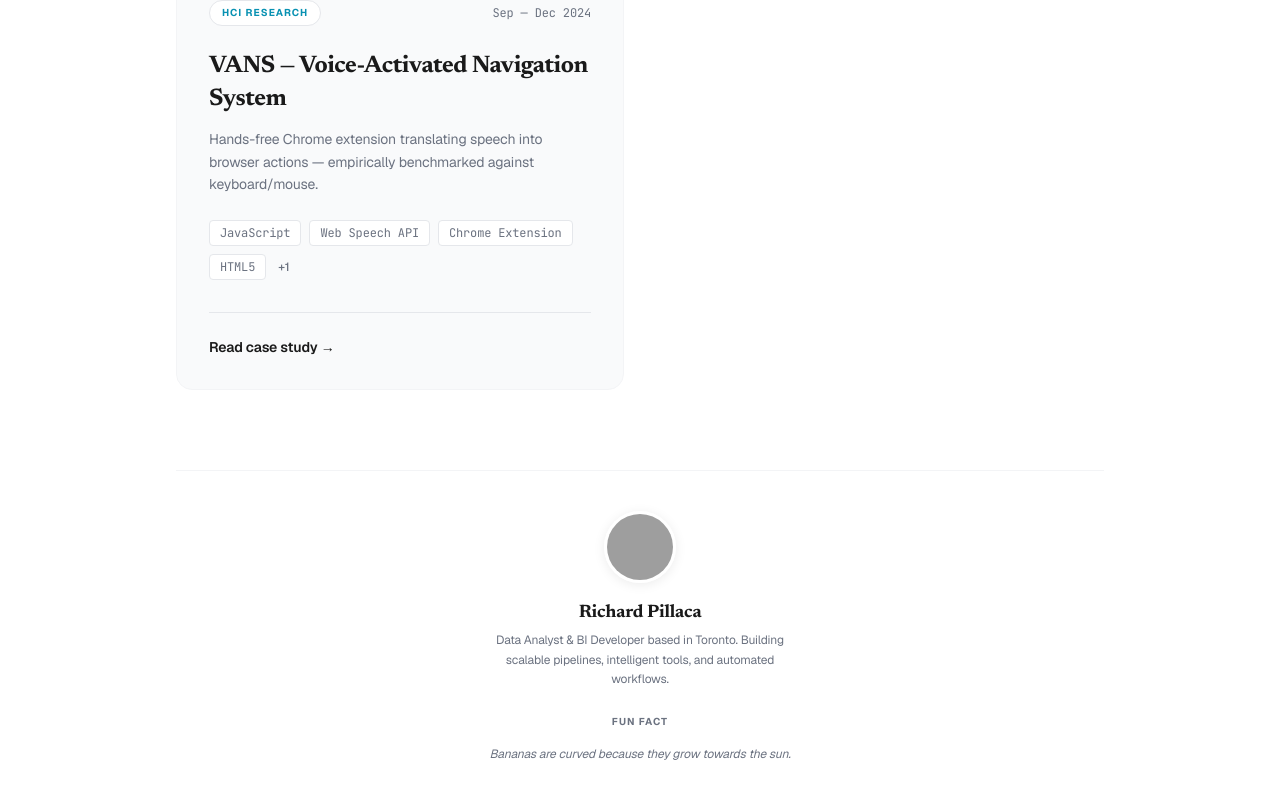
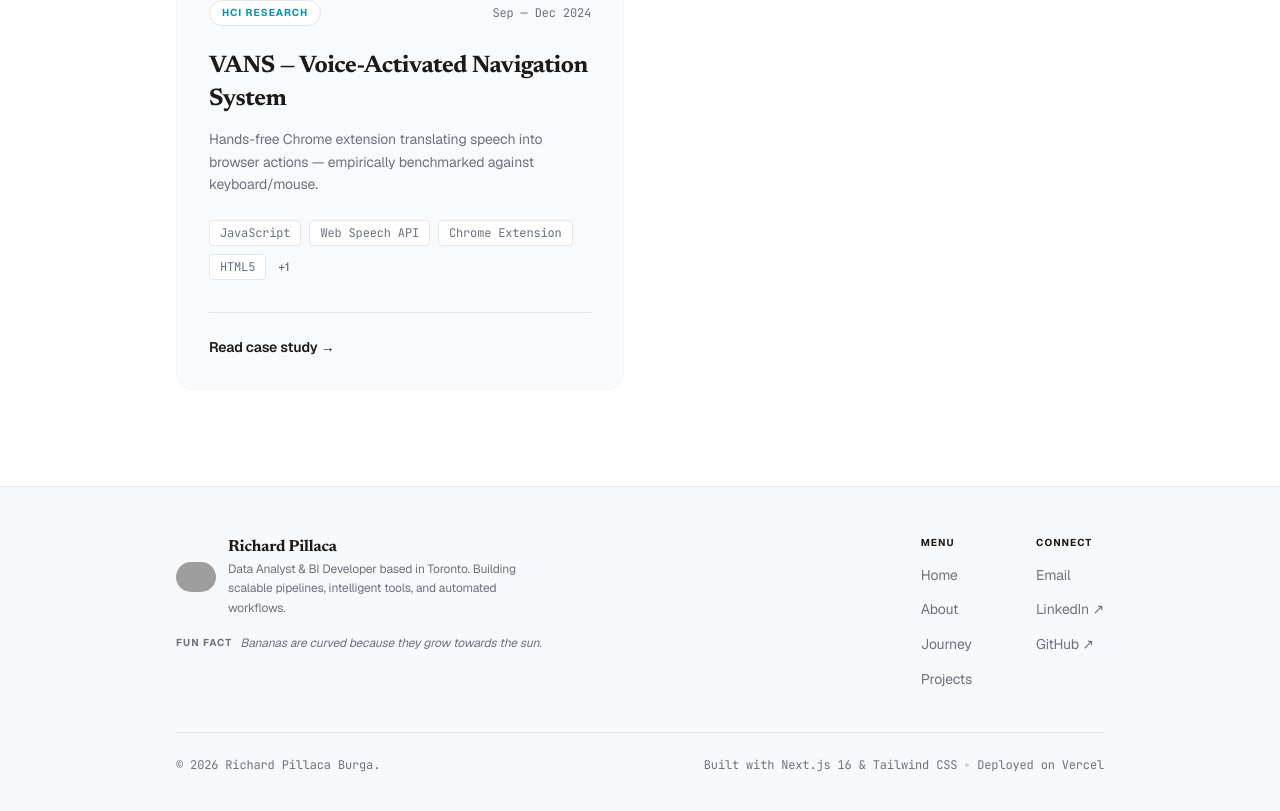
Before and after one commit to RikepilB/Portlio, a Next.js app: page /projects in a window 1280 px wide. Shown: the part 1947-2758 px from the top of the page. Built offline with nearby package versions, Linux system fonts and the light colour scheme; grey boxes are pictures that could not be loaded.

Commit message:
Unified footer: profile pic + fun fact + menu/connect links for projects page, hide on landing/about/journey, add back to top on landing

```diff
--- a/src/app/page.tsx
+++ b/src/app/page.tsx
@@ -1,20 +1,10 @@
 'use client'
 
-import { useState } from 'react'
 import Image from 'next/image'
 import Link from 'next/link'
 import { Github, Linkedin, Instagram, Twitter, Database, Code2, Network } from 'lucide-react'
 import { projects } from '@/data/projects'
 import { socialLinks } from '@/data/social'
-
-const funFacts = [
-    'Otters hold hands while they sleep so they don\'t drift away from each other in the water.',
-    'Identical twins don\'t have the same fingerprints.',
-    'Bananas are curved because they grow towards the sun.',
-    'Octopuses have three hearts and blue blood.',
-    'A day on Venus is longer than a year on Venus.',
-    'Humans share about 50% of their DNA with bananas.',
-]
 
 const featuredSlugs = [
   'empenalo-fintech',
@@ -54,7 +44,6 @@ const iconMap: Record<string, React.ComponentType<{ size?: number; strokeWidth?:
 export default function HomePage() {
   const featuredProjects = projects.filter((p) => featuredSlugs.includes(p.slug))
   const remainingCount = projects.length - featuredProjects.length
-  const [funFact] = useState(() => funFacts[Math.floor(Math.random() * funFacts.length)])
 
   return (
     <>
@@ -213,32 +202,16 @@ export default function HomePage() {
         </div>
       </section>
 
-      {/* ── Footer ── */}
-      <footer className="border-t border-[#e6e8eb] py-12">
-        <div className="shell">
-          <div className="flex flex-col items-center gap-4">
-            <div className="w-[72px] h-[72px] rounded-full border-[3px] border-white shadow-[0_2px_12px_rgba(0,0,0,0.08)] overflow-hidden">
-              <Image
-                src="/images/profile-pic.png"
-                alt=""
-                width={72}
-                height={72}
-                className="object-cover w-full h-full"
-              />
-            </div>
-            <div className="flex flex-col items-center gap-1">
-              <span className="font-display font-bold text-[#1A1A1A] text-lg">Richard Pillaca</span>
-              <p className="text-xs text-[#6e7481] text-center max-w-xs leading-relaxed">
-                Data Analyst &amp; BI Developer based in Toronto. Building scalable pipelines, intelligent tools, and automated workflows.
-              </p>
-            </div>
-            <p className="text-[10px] font-bold tracking-widest uppercase text-[#6e7481] mt-2">Fun Fact</p>
-            <p className="text-xs text-[#6e7481] leading-relaxed max-w-xs text-center italic">
-              {funFact}
-            </p>
-          </div>
-        </div>
-      </footer>
+      {/* Back to Top */}
+      <div className="flex justify-center pb-16">
+        <button
+          onClick={() => window.scrollTo({ top: 0, behavior: 'smooth' })}
+          className="inline-flex items-center gap-2 text-[11px] font-mono font-bold tracking-widest uppercase text-[#6e7481] hover:text-[#2bc08f] transition-colors group"
+        >
+          <span className="w-1.5 h-1.5 rounded-full bg-[#d1d2d8] group-hover:bg-[#2bc08f] transition-colors" />
+          ↑ Back to top
+        </button>
+      </div>
     </>
   )
 }
--- a/src/app/projects/page.tsx
+++ b/src/app/projects/page.tsx
@@ -2,23 +2,12 @@
 
 import { useState } from 'react'
 import Link from 'next/link'
-import Image from 'next/image'
 import { projects } from '@/data/projects'
-
-const funFacts = [
-    'Otters hold hands while they sleep so they don\'t drift away from each other in the water.',
-    'Identical twins don\'t have the same fingerprints.',
-    'Bananas are curved because they grow towards the sun.',
-    'Octopuses have three hearts and blue blood.',
-    'A day on Venus is longer than a year on Venus.',
-    'Humans share about 50% of their DNA with bananas.',
-]
 
 const categories = ['All', 'DATA SCIENCE', 'RESEARCH', 'EXCEL AUTOMATION', 'FULL STACK']
 
 export default function ProjectsPage() {
     const [active, setActive] = useState('All')
-    const [funFact] = useState(() => funFacts[Math.floor(Math.random() * funFacts.length)])
 
     const filtered = active === 'All' ? projects : projects.filter((p) => p.category === active)
 
@@ -111,31 +100,6 @@ export default function ProjectsPage() {
                         </article>
                     ))}
                 </div>
-
-                {/* ── Footer ── */}
-                <div className="mt-20 pt-10 border-t border-[#F3F4F6]">
-                    <div className="flex flex-col items-center gap-4">
-                        <div className="w-[72px] h-[72px] rounded-full border-[3px] border-white shadow-[0_2px_12px_rgba(0,0,0,0.08)] overflow-hidden">
-                            <Image
-                                src="/images/profile-pic.png"
-                                alt=""
-                                width={72}
-                                height={72}
-                                className="object-cover w-full h-full"
-                            />
-                        </div>
-                        <div className="flex flex-col items-center gap-1">
-                            <span className="font-display font-bold text-[#1A1A1A] text-lg">Richard Pillaca</span>
-                            <p className="text-xs text-[#6B7280] text-center max-w-xs leading-relaxed">
-                                Data Analyst &amp; BI Developer based in Toronto. Building scalable pipelines, intelligent tools, and automated workflows.
-                            </p>
-                        </div>
-                        <p className="text-[10px] font-bold tracking-widest uppercase text-[#6B7280] mt-2">Fun Fact</p>
-                        <p className="text-xs text-[#6B7280] leading-relaxed max-w-xs text-center italic">
-                            {funFact}
-                        </p>
-                    </div>
-                </div>
             </div>
         </div>
     )
--- a/src/components/layout/Footer.tsx
+++ b/src/components/layout/Footer.tsx
@@ -1,45 +1,72 @@
 'use client'
 
+import { useState } from 'react'
 import Link from 'next/link'
+import Image from 'next/image'
 import { usePathname } from 'next/navigation'
 import { contactInfo } from '@/data/social'
 
-const footerLinks = [
+const funFacts = [
+    "Otters hold hands while they sleep so they don't drift away from each other in the water.",
+    "Identical twins don't have the same fingerprints.",
+    'Bananas are curved because they grow towards the sun.',
+    'Octopuses have three hearts and blue blood.',
+    'A day on Venus is longer than a year on Venus.',
+    'Humans share about 50% of their DNA with bananas.',
+]
+
+const menuLinks = [
+    { name: 'Home', href: '/' },
+    { name: 'About', href: '/about' },
+    { name: 'Journey', href: '/journey' },
     { name: 'Projects', href: '/projects' },
-    { name: 'Journey', href: '/journey' },
-    { name: 'Skills', href: '/skills' },
-    { name: 'Resume', href: '/resume' },
-    { name: 'About', href: '/about' },
 ]
 
 export function Footer() {
     const pathname = usePathname()
-    if (pathname === '/' || pathname === '/journey' || pathname === '/about' || pathname === '/projects') return null
+    const [funFact] = useState(() => funFacts[Math.floor(Math.random() * funFacts.length)])
+
+    if (pathname === '/' || pathname === '/about' || pathname === '/journey') return null
 
     return (
-        <footer className="bg-white border-t border-[#F3F4F6] mt-24" aria-label="Site footer">
-            <div className="max-w-5xl mx-auto px-6 sm:px-12 py-16">
-                <div className="grid grid-cols-1 md:grid-cols-4 gap-12 md:gap-8">
+        <footer className="border-t border-[#E5E7EB] py-12" aria-label="Site footer">
+            <div className="max-w-5xl mx-auto px-6 sm:px-12">
 
-                    {/* Brand/Tagline */}
-                    <div className="md:col-span-2 flex flex-col gap-4">
-                        <Link href="/" className="font-display text-2xl font-bold text-[#1A1A1A] hover:opacity-70 transition-opacity">
-                            Richard.
-                        </Link>
-                        <p className="text-sm text-[#6B7280] max-w-sm leading-relaxed">
-                            Data Analyst & BI Developer based in Toronto. Building scalable pipelines, intelligent tools, and automated workflows.
-                        </p>
+                <div className="grid grid-cols-1 md:grid-cols-[1fr_auto_auto] gap-10 md:gap-16">
+                    {/* Left: Brand + Fun Fact */}
+                    <div className="flex flex-col gap-3">
+                        <div className="flex items-center gap-3">
+                            <Image
+                                src="/images/profile-pic.png"
+                                alt=""
+                                width={40}
+                                height={40}
+                                className="rounded-full"
+                            />
+                            <div className="flex flex-col">
+                                <span className="font-display font-bold text-[#1A1A1A]">Richard Pillaca</span>
+                                <p className="text-xs text-[#6B7280] leading-relaxed max-w-xs">
+                                    Data Analyst &amp; BI Developer based in Toronto. Building scalable pipelines, intelligent tools, and automated workflows.
+                                </p>
+                            </div>
+                        </div>
+                        <div className="flex items-start gap-2 mt-1">
+                            <span className="text-[10px] font-bold tracking-widest uppercase text-[#6B7280] shrink-0 mt-px">Fun Fact</span>
+                            <p className="text-xs text-[#6B7280] leading-relaxed italic">
+                                {funFact}
+                            </p>
+                        </div>
                     </div>
 
-                    {/* Navigation */}
-                    <div className="flex flex-col gap-4">
-                        <p className="text-xs font-bold tracking-widest uppercase text-[#1A1A1A]">Menu</p>
-                        <ul className="flex flex-col gap-3">
-                            {footerLinks.map((link) => (
+                    {/* Menu */}
+                    <div className="flex flex-col gap-3">
+                        <p className="text-[10px] font-bold tracking-widest uppercase text-[#1A1A1A]">Menu</p>
+                        <ul className="flex flex-col gap-2.5">
+                            {menuLinks.map((link) => (
                                 <li key={link.name}>
                                     <Link
                                         href={link.href}
-                                        className="text-sm text-[#6B7280] hover:text-[#0c5a40] transition-colors"
+                                        className="text-sm text-[#6B7280] hover:text-[#1A1A1A] transition-colors"
                                     >
                                         {link.name}
                                     </Link>
@@ -48,14 +75,14 @@ export function Footer() {
                         </ul>
                     </div>
 
-                    {/* Contact */}
-                    <div className="flex flex-col gap-4">
-                        <p className="text-xs font-bold tracking-widest uppercase text-[#1A1A1A]">Connect</p>
-                        <ul className="flex flex-col gap-3">
+                    {/* Connect */}
+                    <div className="flex flex-col gap-3">
+                        <p className="text-[10px] font-bold tracking-widest uppercase text-[#1A1A1A]">Connect</p>
+                        <ul className="flex flex-col gap-2.5">
                             <li>
                                 <a
                                     href={`mailto:${contactInfo.email}`}
-                                    className="text-sm text-[#6B7280] hover:text-[#0c5a40] transition-colors"
+                                    className="text-sm text-[#6B7280] hover:text-[#1A1A1A] transition-colors"
                                 >
                                     Email
                                 </a>
@@ -65,7 +92,7 @@ export function Footer() {
                                     href={contactInfo.linkedin}
                                     target="_blank"
                                     rel="noopener noreferrer"
-                                    className="text-sm text-[#6B7280] hover:text-[#0c5a40] transition-colors"
+                                    className="text-sm text-[#6B7280] hover:text-[#1A1A1A] transition-colors"
                                 >
                                     LinkedIn ↗
                                 </a>
@@ -75,22 +102,21 @@ export function Footer() {
                                     href={contactInfo.github}
                                     target="_blank"
                                     rel="noopener noreferrer"
-                                    className="text-sm text-[#6B7280] hover:text-[#0c5a40] transition-colors"
+                                    className="text-sm text-[#6B7280] hover:text-[#1A1A1A] transition-colors"
                                 >
                                     GitHub ↗
                                 </a>
                             </li>
                         </ul>
                     </div>
-
                 </div>
 
                 {/* Bottom Bar */}
-                <div className="mt-16 pt-8 border-t border-[#F3F4F6] flex flex-col sm:flex-row justify-between items-center gap-4 text-xs text-[#6B7280] font-mono">
+                <div className="mt-10 pt-6 border-t border-[#E5E7EB] flex flex-col sm:flex-row justify-between items-center gap-3 text-xs text-[#6B7280] font-mono">
                     <p>© {new Date().getFullYear()} Richard Pillaca Burga.</p>
                     <div className="flex items-center gap-2">
-                        <span>Built with Next.js 16 & Tailwind CSS</span>
-                        <span className="w-1 h-1 rounded-full bg-[#E5E7EB]" />
+                        <span>Built with Next.js 16 &amp; Tailwind CSS</span>
+                        <span className="w-1 h-1 rounded-full bg-[#D1D5DB]" />
                         <span>Deployed on Vercel</span>
                     </div>
                 </div>
```
